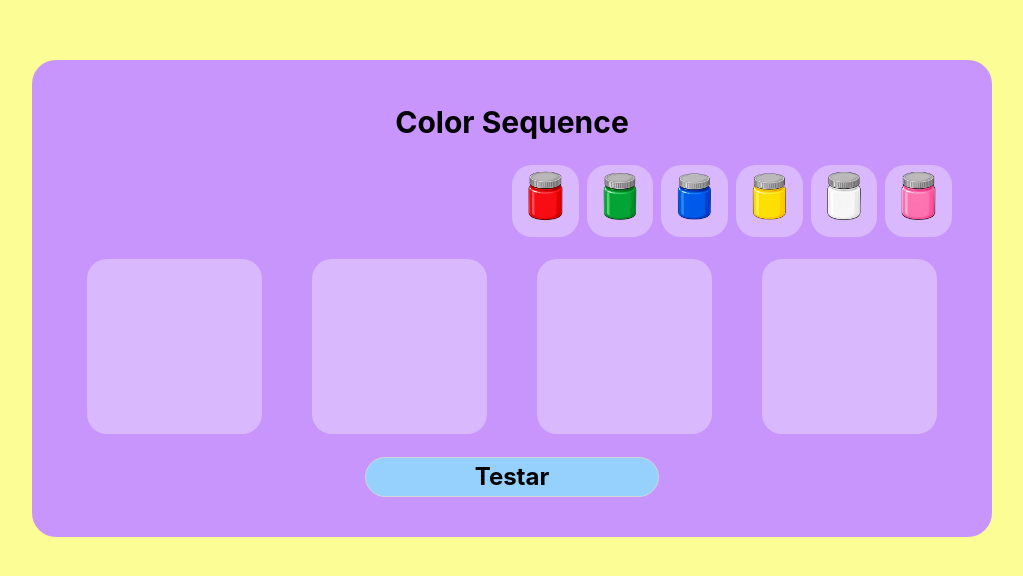
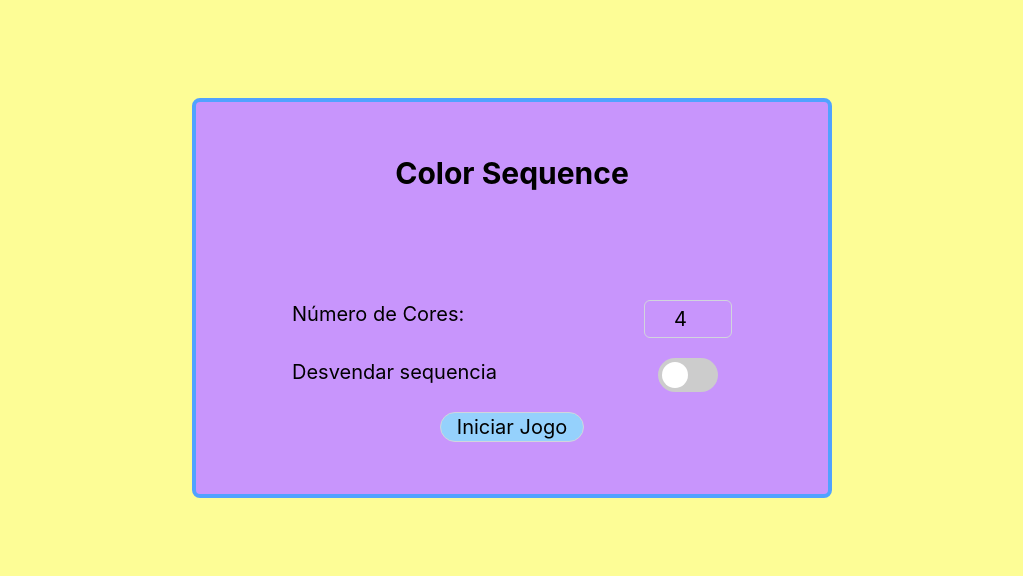
Before and after one commit to devDavyRibeiro/colors-sequence, a React (Vite) app: page / in a window 1280 px wide. Shown: the part 102-678 px from the top of the page, without its empty margins (128-1151 px from the left). Built offline with nearby package versions, Linux system fonts and the light colour scheme.

Commit message:
feat: passagem de tela atraves do preencinmento do formulario

```diff
--- a/index.html
+++ b/index.html
@@ -1,5 +1,5 @@
 <!doctype html>
-<html lang="en">
+<html lang="pt-br">
   <head>
     <meta charset="UTF-8" />
     <link rel="icon" type="image/svg+xml" href="/favicon.svg" />
--- a/src/App.tsx
+++ b/src/App.tsx
@@ -1,11 +1,23 @@
 import Sequencie from "./components/sequencie.tsx";
-import Menu from "./components/menu.tsx";
+import Menu, { type IForm } from "./components/menu.tsx";
+
+import { useState } from "react";
 function App() {
+  const [form,setForm] = useState<IForm>()
   return (
     <div className="h-screen w-screen font-[Chelsea Market]">
       <main className=" text-center flex flex-col content-center items-center justify-center gap-4 h-full">
-        {/* <Menu /> */}
-        <Sequencie />
+
+        {form === undefined ?
+        <>
+          <Menu setForm={(form => setForm(form))} />
+        </>
+        :
+        <>
+          <Sequencie />
+        </>
+        }
+
       </main>
     </div>
   )
--- a/src/components/menu.tsx
+++ b/src/components/menu.tsx
@@ -1,18 +1,41 @@
-import React from 'react'
-export default function Menu() {
+import React, { useState } from 'react'
+
+export interface IForm{
+    colorCount?: number,
+    revealSequence?: boolean
+}
+
+type propsMenu={
+  setForm: (form:IForm)=>void
+}
+
+export default function Menu(props:propsMenu) {
+  const [colorCount,setColorCount] = useState<number>(4)
+  const [revealSequence,setRevealSequence] = useState<boolean>(false) // true = desvendar sequencia
+  const startGame = (e: React.SubmitEvent<HTMLFormElement>)=>{
+    e.preventDefault();
+    props.setForm({colorCount,revealSequence})
+  }
+
   return (
     <div className="w-1/2 h-1/2 p-4 bg-segundary rounded-lg border-blue-400 border-4  flex flex-col items-center justify-around">
         <h2 className="text-3xl h-[20%]">Color Sequence</h2>
-        <form className='flex flex-col w-full px-10 text-xl gap-5 content-center'>
+        <form className='flex flex-col w-full px-10 text-xl gap-5 content-center' onSubmit={startGame}>
           <div className="flex flex-row mx-10 justify-between">
             <label htmlFor="colorCount">Número de Cores:</label>
-            <input className="border border-gray-300 rounded-md p-1 text-center w-1/5" type="number" id="colorCount" name="colorCount" min="3" max="10" defaultValue="4" />
+            <input className="border border-gray-300 rounded-md p-1 text-center w-1/5"
+             type="number" min="3" max="10" required
+             value={colorCount} onChange={(e:React.ChangeEvent<HTMLInputElement>)=>setColorCount(Number(e.currentTarget.value))}
+            />
           </div>
           <div className="flex flex-row mx-10 justify-between">
             <label htmlFor="revealSequence">Desvendar sequencia</label>
             <div className="text-center w-1/5">
               <label className="switch">
-                <input type="checkbox"id="revealSequence" name="revealSequence" required/>
+                <input
+                 type="checkbox"
+                 checked={revealSequence}  onChange={(e:React.ChangeEvent<HTMLInputElement>)=>setRevealSequence(Boolean(e.currentTarget.value))}
+                />
                 <span className="slider round"></span>
             </label>
             </div>
```
